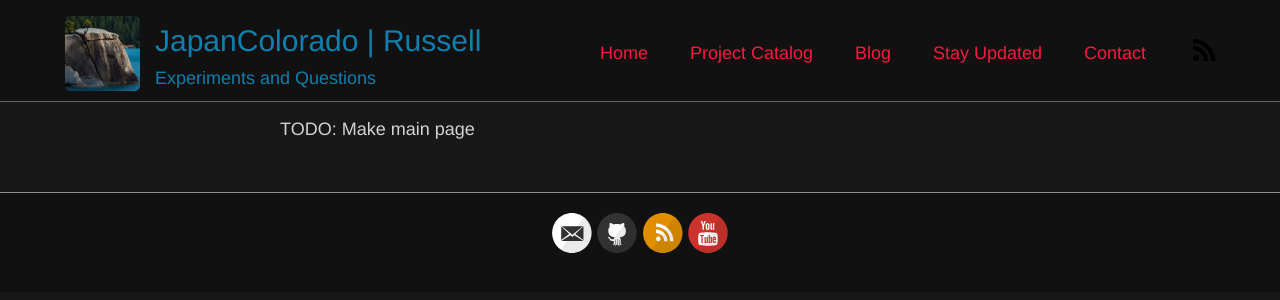
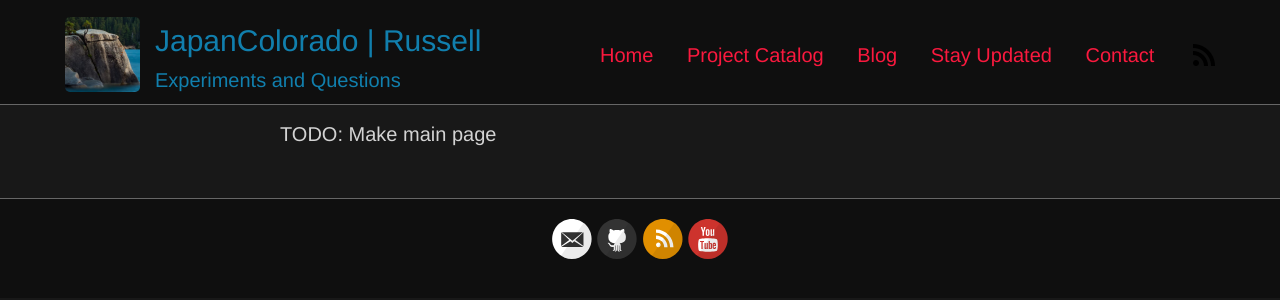
Before and after one commit to JapanColorado/japancolorado.github.io, a Jekyll site: the page built from index.html, in a window 1280 px wide. Shown: the top 300 px of the page. Built offline with Jekyll 4.4.1, drawn with Linux system fonts in a browser that asks for light colours.

Commit message:
Add new colors to variables, add more base styles

```diff
--- a/_sass/_variables.scss
+++ b/_sass/_variables.scss
@@ -4,11 +4,14 @@
 //
 
 // Colors
-$blue: #4183C4;
+$blue: #00B0FB;
+$mainBlue: #117FAD;
+$accentRed: #FA193E;
 
 // Grays
+$backgroundBlack:#181818;
+$headerBlack: rgb(15,15,15);
 $black: #000;
-$darkerGray: #222;
 $darkGray: #333;
 $gray: #666;
 $lightGray: #eee;
@@ -17,7 +20,6 @@
 // Font stacks
 $helvetica: Helvetica, Arial, sans-serif;
 $helveticaNeue: "Helvetica Neue", Helvetica, Arial, sans-serif;
-$georgia: Georgia, serif;
 
 // Mobile breakpoints
 @mixin mobile {
--- a/style.scss
+++ b/style.scss
@@ -12,21 +12,22 @@
 /**************/
 /* BASE RULES */
 /**************/
+
+// Auto scaling line height
+* {
+  margin: 0;
+  line-height: calc(1em + 0.5rem);
+}
+
 html {
   font-size: 100%;
 }
 
 body {
-  background: #181818;
-  font: 18px/1.4 $helvetica;
+  background: $backgroundBlack;
+  font: 1em $helvetica;
+  font-size: 20px;
   color: lightgrey;
-}
-
-.container {
-  margin: 0 auto;
-  max-width: 740px;
-  padding: 0 10px;
-  width: 100%;
 }
 
 h1,
@@ -61,11 +62,6 @@
 
 h3 {
   font-size: 20px;
-}
-
-h4 {
-  font-size: 18px;
-  color: $gray;
 }
 
 p {
@@ -118,8 +114,14 @@
   font-weight: bold;
 }
 
-img {
+img,
+picture,
+video,
+canvas,
+svg {
+  display: block;
   max-width: 100%;
+  user-select: none;
 }
 
 // Fixes images in popup boxes from Google Translate
@@ -142,16 +144,23 @@
   background: lightblue;
 }
 
-
 // Used for captioning
 img ~ em{
   display: block;
   margin: 0 auto;
   text-align: center;
 }
+
 /*********************/
 /* LAYOUT / SECTIONS */
 /*********************/
+.container {
+  margin: 0 auto;
+  max-width: 740px;
+  padding: 0 10px;
+  width: 100%;
+}
+
 .site-title{
   padding-left: 15px;
   padding-bottom: 10px;
@@ -166,8 +175,7 @@
   justify-content: space-between;
   padding-top: 15px;
   border-bottom: 1px solid $gray;
-  background-color: #111111;
-  color: #36F5C2;
+  background-color: $headerBlack;
 }
 
 .site-avatar {
@@ -210,8 +218,7 @@
 }
 
 .nav a {
-  color: #FA193E;
-  //background-color: #36F5C2;
+  color: $accentRed;
 }
 
 .nav a:hover{
@@ -266,8 +273,8 @@
 .wrapper-footer {
   height: 100px;
   margin-top: 50px;
-  border-top: 1px solid #dddddd9c;
-  background-color: #111111;
+  border-top: 1px solid $gray;
+  background-color: $headerBlack;
 }
 footer {
   padding: 20px 0;
```
